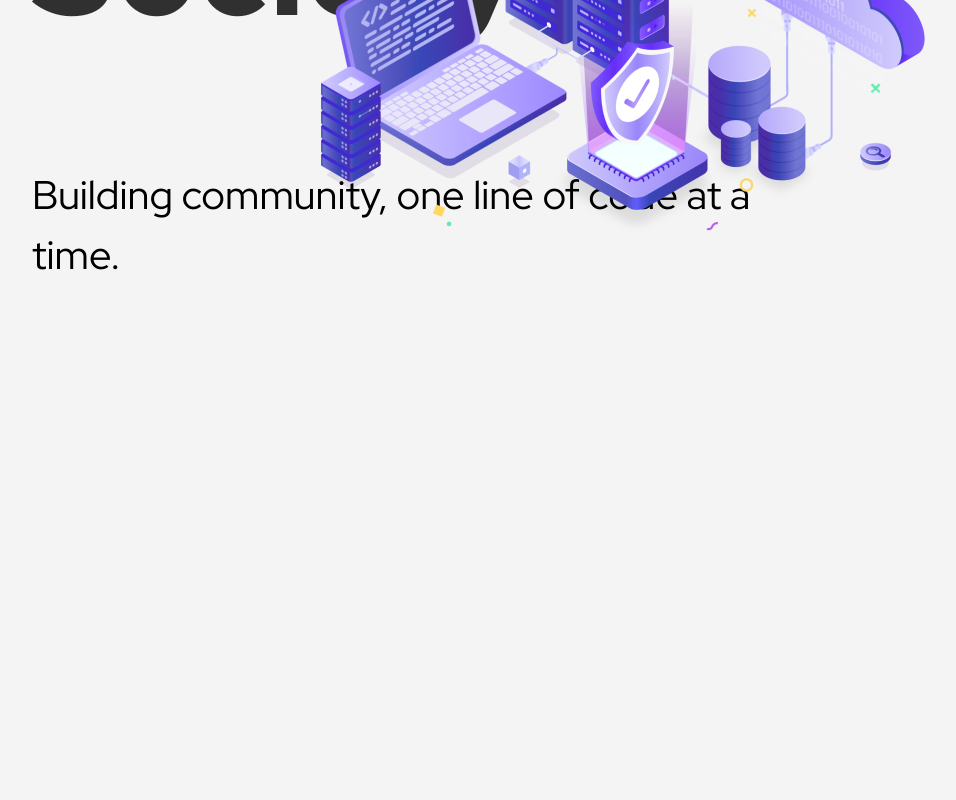
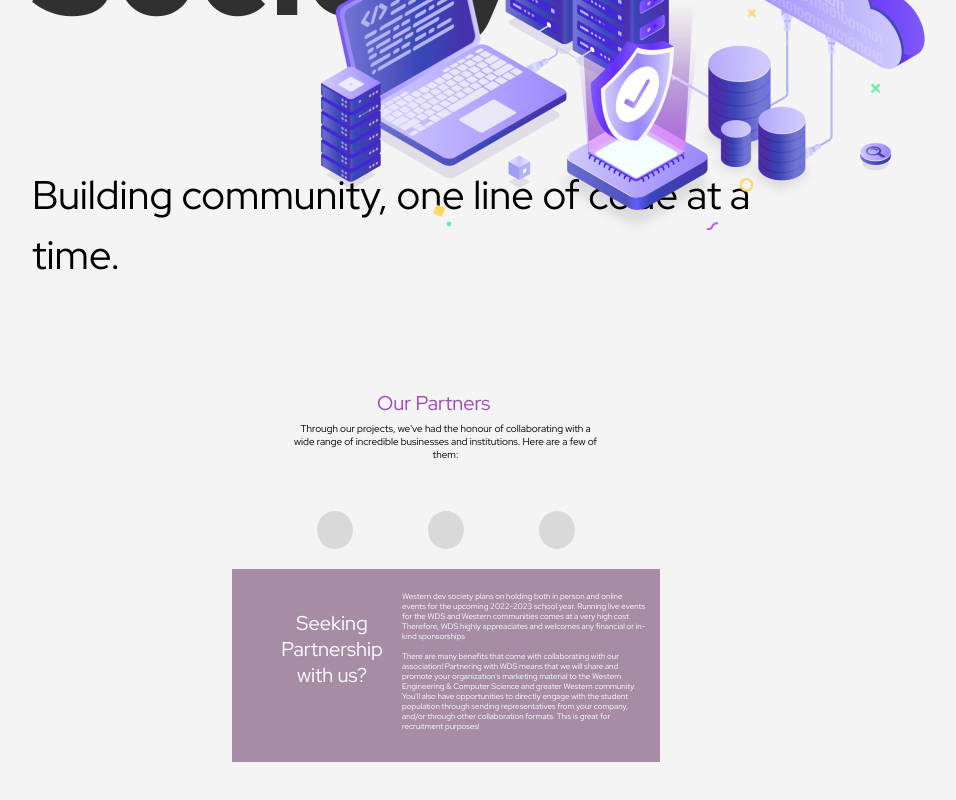
Before and after one commit to LucasHartmanWestern/westerndev-website, a React (Create React App) app: page / in a window 1280 px wide. Shown: the part 444-1244 px from the top of the page, without its empty margins (194-1150 px from the left). Before the commit the page ends 800 px from the top, so only its background shows below. Built offline with nearby package versions, Linux system fonts and the light colour scheme.

Commit message:
'sponsorships'

```diff
--- a/src/Pages/Contact/Contact.js
+++ b/src/Pages/Contact/Contact.js
@@ -1,5 +1,6 @@
 
 import './Contact.css';
+
 import { FaLinkedin } from 'react-icons/fa';
 import { FaInstagram } from 'react-icons/fa';
 import { FaFacebookSquare } from 'react-icons/fa';
--- a/src/Pages/Home/Home.css
+++ b/src/Pages/Home/Home.css
@@ -1,3 +1,12 @@
+:root{
+  --black: rgba(0,0,0,1);
+  --alto: rgba(217,217,217,1);
+  --white: rgba(255,255,255,1);
+
+  --font-size-m: 8px;
+  --font-size-l: 10px;
+  --font-size-xl: 20px;
+}
 .home-container{
     font-family: 'Red Hat Display', sans-serif;
 }
@@ -71,6 +80,113 @@
     z-index: 4;
 }
 
+.hidden, .hidden * {
+  pointer-events: none;
+  visibility: hidden;
+}
+
+.sponsorships{
+  align-items: center;
+  background-color: #f5f4f4;
+  display: flex;
+  margin: 50% auto;
+  flex-direction: column;
+  height: 1000px;
+  overflow: hidden;
+  width: 1000px;
+  padding-bottom: 0;
+
+}
+
+.elipse-container{
+  align-items: flex-start;
+  display: flex;
+  margin-top: 40px;
+  min-width: 258px;
+}
+
+.elipse{
+  background-color: var(--alto);
+  border-radius: 18px/19px;
+  height: 38px;
+  margin-left: 75px;
+  width: 36px;
+}
+.elipse-1 {
+  background-color: var(--alto);
+  border-radius: 18px/19px;
+  height: 38px;
+  width: 36px;
+}
+
+.partners-container{
+  align-items: center;
+  display: flex;
+  flex-direction: column;
+  margin-right: 1px;
+  margin-top: 14px;
+  min-height: 14px;
+  width: 400px;
+}
+
+.our-partners{
+  color: #9b49b8;
+  font-family: 'Red Hat Display';
+  font-size: var(--font-size-xl);
+  font-weight: 400;
+  letter-spacing: 0;
+  min-height: 21px;
+  width: 137px;
+}
+
+.subtext{
+  color: var(--black);
+  font-family: 'Red Hat Display';
+  font-size: var(--font-size-l);
+  font-weight: 400;
+  letter-spacing: 0;
+  margin-top: 6px;
+  min-height: 15px;
+  text-align: center;
+  width: 310px;
+}
+
+.footer{
+  align-items: flex-start;
+  background-color: #a68da5;
+  display: flex;
+  height: 165px;
+  justify-content: flex-end;
+  margin-top: 20px;
+  min-width: 400px;
+  padding: 14px 14px;
+}
+
+.description{
+  color: var(--white);
+  font-family: 'Red Hat Display';
+  font-size: var(--font-size-m);
+  font-weight: 400;
+  letter-spacing: 0;
+  margin-left: 15px;
+  min-height: 95px;
+  width: 244px;
+}
+
+.heading{
+  align-self: center;
+  color: var(--white);
+  font-family: 'Red Hat Display';
+  font-size: var(--font-size-xl);
+  font-weight: 400;
+  letter-spacing: 0;
+  margin-bottom: 34px;
+  min-height: 64px;
+  text-align: center;
+  width: 110px;
+}
+
+
 @media screen and (max-width: 835px) {
 
 }
--- a/src/Pages/Home/Home.js
+++ b/src/Pages/Home/Home.js
@@ -23,6 +23,35 @@ export default function Home() {
         </div>
 
       </div>
+
+      <div className="sponsorships">
+        <div className="partners-container">
+            <div className="our-partners">Our Partners</div>
+            <p className="subtext">Through our projects, we've had the honour of
+            collaborating with a wide range of incredible businesses and institutions. Here are a few of them:</p>
+
+        </div>
+        <div className="elipse-container">
+        <div className="elipse-1"></div>
+        <div className="elipse"></div>
+        <div className="elipse"></div>
+        </div>
+
+        <div className="footer">
+          <div className="heading">Seeking Partnership with us?</div>
+          <p className="description">
+          Western dev society plans on holding both in person and online events
+          for the upcoming 2022-2023 school year. Running live events for the WDS and
+          Western communities comes at a very high cost. Therefore, WDS highly appreaciates and welcomes any financial or in-kind sponsorships
+          <br /><br />
+          There are many benefits that come with collaborating with our association!
+          Partnering with WDS means that we will share and promote your organization's marketing
+          material to the Western Engineering & Computer Science and greater Western community.
+          You'll also have opportunities to directly engage with the student population through sending
+          representatives from your company, and/or through other collaboration formats. This is great for recruitment purposes!
+          </p>
+        </div>
+      </div>
     </div>
 
   )
```
